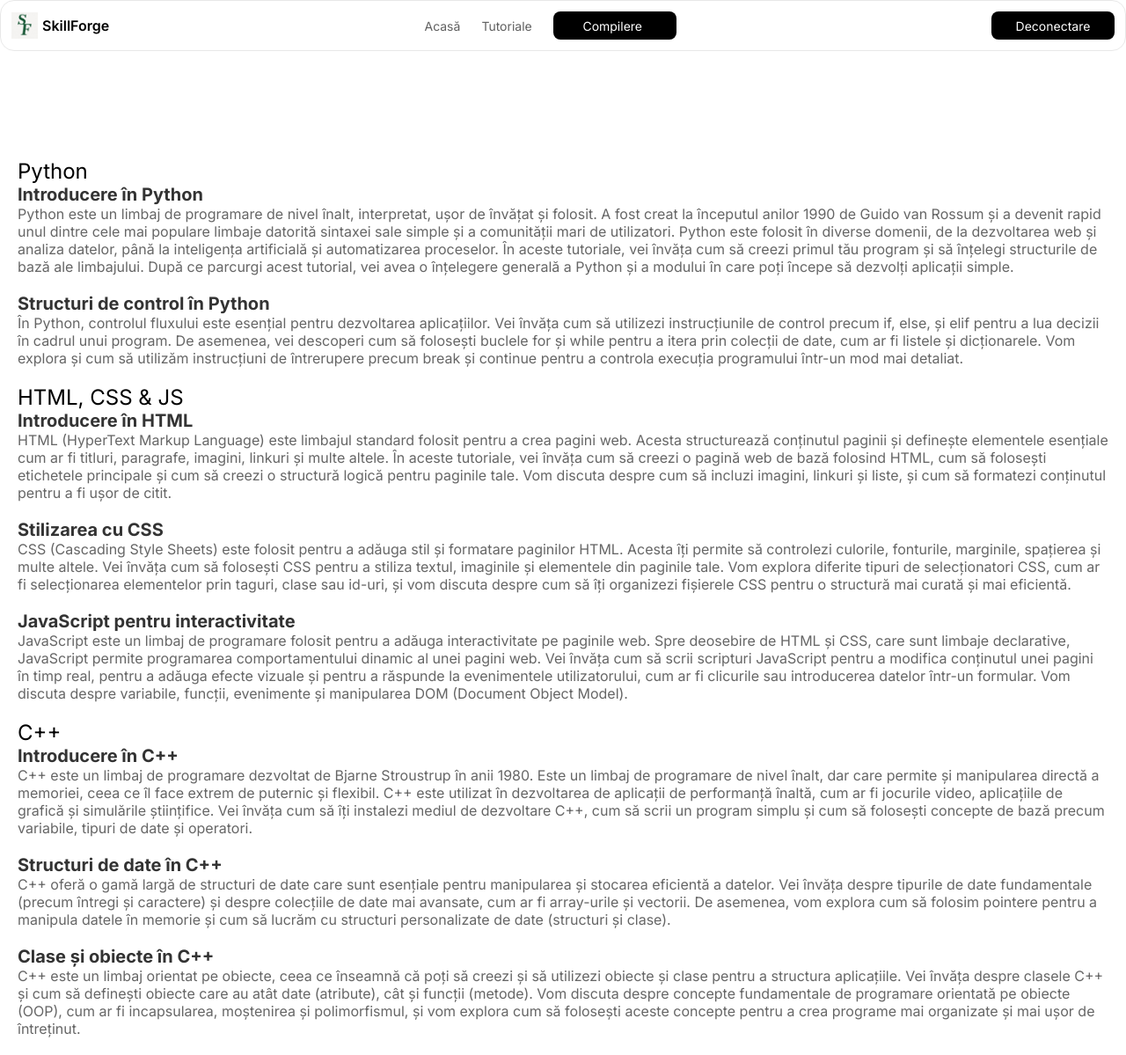
After one commit to KingAndrew2068/SkillForge, a PHP site: page /tutorials.php in a window 1280 px wide. The commit adds this page. Shown: the whole page at 88% size. Run offline with PHP 8.4, Linux system fonts and the light colour scheme; the visitor is signed in with stand-in values (Sample User, id 1).

Commit message:
Add files via upload

```diff
--- a/compiler.html
+++ b/compiler.html
@@ -185,7 +185,7 @@ nav button i, .dropbtn i {
       <a href="#">SkillForge</a>
     </div>
     <div class="nav-links">
-      <a href="index.html">Acasă</a>
+      <a href="acasa.php">Acasă</a>
       <a href="#">Proiecte</a>
       <div class="dropdown">
         <button class="dropbtn" id="dropdownBtn">
@@ -193,7 +193,7 @@ nav button i, .dropbtn i {
         </button>
         <div class="dropdown-content" id="dropdownContent">
           <a href="compiler.html">Compiler HTML & CSS & JS</a>
-          <a href="compcpy.html">Compiler C++ & Python</a>
+          <a href="compcpy.php">Compiler C++ & Python</a>
         </div>
       </div>
     </div>
--- a/css/style.css
+++ b/css/style.css
@@ -457,6 +457,29 @@ nav button i, .dropbtn i {
     padding: 10px 24px;
 }
 
+    .tutorials {
+      margin-top: 100px;
+      padding: 0 20px;
+    }
+
+    .tutorial {
+      margin-bottom: 20px;
+    }
+
+    .tutorial h3 {
+      font-size: 20px;
+      color: #333;
+    }
+
+    .tutorial p {
+      font-size: 16px;
+      color: #666;
+    }
+
+    section {
+      margin-bottom: 40px;
+    }
+
 footer{
     background: #1f1f1f;
     border-radius: 24px 24px 0 0;
--- /dev/null
+++ b/tutorials.php
@@ -0,0 +1,153 @@
+<?php
+session_start();
+
+// Verificăm dacă utilizatorul este autentificat
+if (!isset($_SESSION['username'])) {
+    header("Location: index.php");
+    exit();
+}
+?>
+<!DOCTYPE html>
+<html lang="ro">
+<head>
+  <meta charset="UTF-8" />
+  <meta name="viewport" content="width=device-width, initial-scale=1.0">
+  <title>Tutoriale Programare</title>
+  <link rel="stylesheet" href="css/style.css">
+  <style>
+
+nav {
+    display: flex;
+    align-items: center;
+    justify-content: space-between;
+    gap: 32px;
+    border: 1px solid #e8e8e8;
+    position: fixed;
+    top: 0;
+    left: 50%;
+    transform: translateX(-50%);
+    border-radius: 16px;
+    padding: 12px;
+    background: white;
+    z-index: 1000;
+    width: 100%;
+}
+
+
+body {
+    padding-top: 80px;
+}
+
+  </style>
+</head>
+<body>
+
+  <nav>
+    <div class="logo">
+      <img src="images/logo.webp" alt="SkillForge logo" />
+      <a href="acasa.php">SkillForge</a>
+    </div>
+    <div class="nav-links">
+      <a href="acasa.php">Acasă</a>
+      <a href="tutorials.php">Tutoriale</a>
+      <div class="dropdown">
+        <button class="dropbtn" id="dropdownBtn">
+          Compilere <i class="fa fa-caret-down"></i>
+        </button>
+        <div class="dropdown-content" id="dropdownContent">
+          <a href="compiler.html">Compiler HTML & CSS & JS</a>
+          <a href="compiler.php">Compiler C++ & Python</a>
+        </div>
+      </div>
+    </div>
+    <a href="includes/logout.php"><button id="navLogoutBtn">Deconectare</button></a>
+  </nav>
+
+  <div id="tutorials-container" class="tutorials">
+
+    <section id="python" class="tutorial">
+      <h2>Python</h2>
+      <div class="tutorial">
+        <h3>Introducere în Python</h3>
+        <p>Python este un limbaj de programare de nivel înalt, interpretat, ușor de învățat și folosit.
+          A fost creat la începutul anilor 1990 de Guido van Rossum și a devenit rapid unul dintre cele mai populare limbaje datorită
+          sintaxei sale simple și a comunității mari de utilizatori.
+          Python este folosit în diverse domenii, de la dezvoltarea web și analiza datelor, până la inteligența artificială
+          și automatizarea proceselor. În aceste tutoriale, vei învăța
+          cum să creezi primul tău program și să înțelegi structurile de bază ale limbajului.
+          După ce parcurgi acest tutorial, vei avea o înțelegere generală a Python și a modului în care poți începe
+          să dezvolți aplicații simple.</p>
+      </div>
+      <div class="tutorial">
+        <h3>Structuri de control în Python</h3>
+        <p>În Python, controlul fluxului este esențial pentru dezvoltarea aplicațiilor.
+           Vei învăța cum să utilizezi instrucțiunile de control precum
+           if, else, și elif pentru a lua decizii în cadrul unui program.
+           De asemenea, vei descoperi cum să folosești buclele for și while pentru a itera prin colecții de date, cum ar fi listele și dicționarele.
+           Vom explora și cum să utilizăm instrucțiuni de întrerupere precum break și
+           continue pentru a controla execuția programului într-un mod mai detaliat.</p>
+      </div>
+    </section>
+
+
+    <section id="html_css_js" class="tutorial">
+      <h2>HTML, CSS & JS</h2>
+      <div class="tutorial">
+        <h3>Introducere în HTML</h3>
+        <p>HTML (HyperText Markup Language) este limbajul standard folosit pentru a crea pagini web.
+          Acesta structurează conținutul paginii și definește elementele esențiale cum ar fi titluri, paragrafe, imagini, linkuri și multe altele.
+          În aceste tutoriale, vei învăța cum să creezi o pagină web de bază folosind HTML, cum să folosești etichetele
+          principale și cum să creezi o structură logică pentru paginile tale.
+          Vom discuta despre cum să incluzi imagini, linkuri și liste, și cum să formatezi conținutul pentru a fi ușor de citit.</p>
+      </div>
+      <div class="tutorial">
+        <h3>Stilizarea cu CSS</h3>
+        <p>CSS (Cascading Style Sheets) este folosit pentru a adăuga stil și formatare paginilor HTML.
+          Acesta îți permite să controlezi culorile, fonturile, marginile, spațierea și multe altele.
+          Vei învăța cum să folosești CSS pentru a stiliza textul, imaginile și elementele din paginile tale.
+          Vom explora diferite tipuri de selecționatori CSS, cum ar fi selecționarea elementelor prin taguri,
+          clase sau id-uri, și vom discuta despre cum să îți organizezi fișierele CSS pentru o structură mai curată și mai eficientă.</p>
+      </div>
+      <div class="tutorial">
+        <h3>JavaScript pentru interactivitate</h3>
+        <p>JavaScript este un limbaj de programare folosit pentru a adăuga interactivitate pe paginile web.
+          Spre deosebire de HTML și CSS, care sunt limbaje declarative, JavaScript permite programarea comportamentului dinamic al unei pagini web.
+          Vei învăța cum să scrii scripturi JavaScript pentru a modifica conținutul unei pagini în timp real,
+          pentru a adăuga efecte vizuale și pentru a răspunde la evenimentele utilizatorului,
+          cum ar fi clicurile sau introducerea datelor într-un formular.
+          Vom discuta despre variabile, funcții, evenimente și manipularea DOM (Document Object Model).</p>
+      </div>
+    </section>
+
+
+    <section id="cpp" class="tutorial">
+      <h2>C++</h2>
+      <div class="tutorial">
+        <h3>Introducere în C++</h3>
+        <p>C++ este un limbaj de programare dezvoltat de Bjarne Stroustrup în anii 1980.
+          Este un limbaj de programare de nivel înalt, dar care permite și manipularea directă a memoriei, ceea ce îl face extrem de puternic și flexibil.
+           C++ este utilizat în dezvoltarea de aplicații de performanță înaltă, cum ar fi jocurile video, aplicațiile de grafică și simulările științifice.
+          Vei învăța cum să îți instalezi mediul de dezvoltare C++,
+          cum să scrii un program simplu și cum să folosești concepte de bază precum variabile, tipuri de date și operatori.</p>
+      </div>
+      <div class="tutorial">
+        <h3>Structuri de date în C++</h3>
+        <p>C++ oferă o gamă largă de structuri de date care sunt esențiale pentru manipularea și stocarea eficientă a datelor.
+          Vei învăța despre tipurile de date fundamentale (precum întregi și caractere) și despre colecțiile de date mai avansate,
+          cum ar fi array-urile și vectorii. De asemenea,
+          vom explora cum să folosim pointere pentru a manipula datele în memorie și cum să lucrăm cu structuri personalizate de date (structuri și clase).</p>
+      </div>
+      <div class="tutorial">
+        <h3>Clase și obiecte în C++</h3>
+        <p>C++ este un limbaj orientat pe obiecte, ceea ce înseamnă că poți să creezi și să utilizezi obiecte și clase pentru a structura aplicațiile.
+          Vei învăța despre clasele C++ și cum să definești obiecte care au atât date (atribute), cât și funcții (metode).
+          Vom discuta despre concepte fundamentale de programare orientată pe obiecte (OOP), cum ar fi incapsularea, moștenirea și polimorfismul,
+          și vom explora cum să folosești aceste concepte pentru a crea programe mai organizate și mai ușor de întreținut.</p>
+      </div>
+    </section>
+  </div>
+
+  <script src="js/script.js"></script>
+
+</body>
+</html>
```
Also changed, not shown: acasa.php (+5 -7 lines), skillforge.sql (added, +86 -0 lines), 1 other file.
